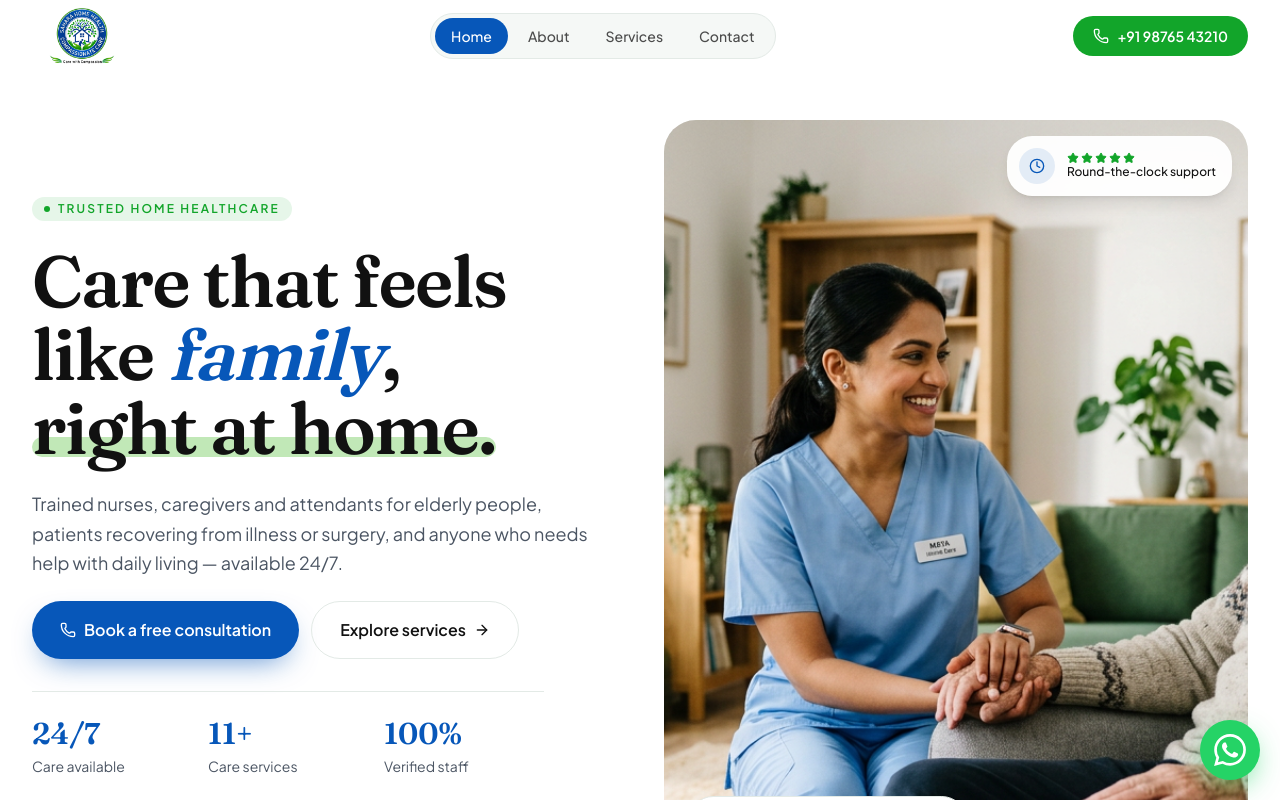
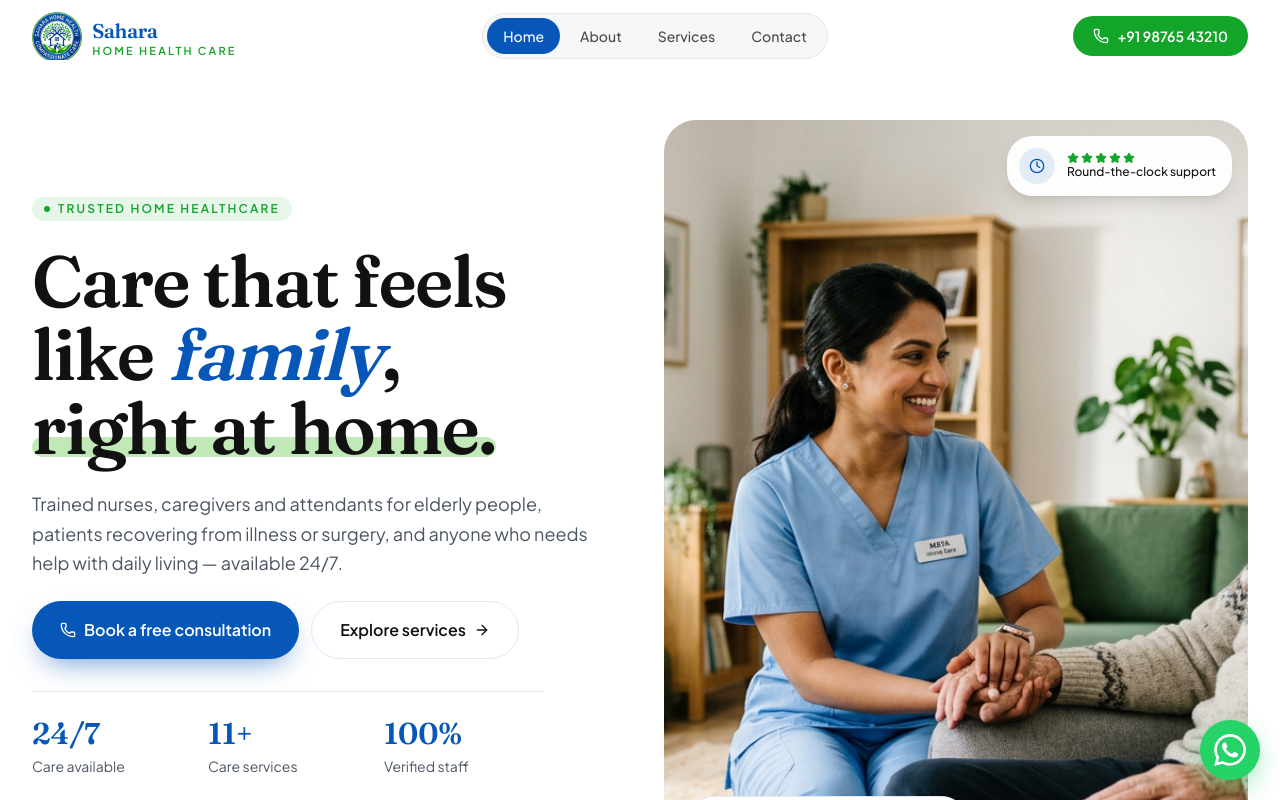
Before and after one commit to ayush65/sahara-home-care, a Next.js app: page / in a window 1280 px wide. Shown: the top 800 px of the page. Built offline with nearby package versions, Linux system fonts and the light colour scheme.

Commit message:
Logo badge with Sahara Home Health Care name beside it

```diff
--- a/components/logo.tsx
+++ b/components/logo.tsx
@@ -6,18 +6,35 @@ export function Logo({ className, inverted = false }: { className?: string; inve
   return (
     <Link
       href="/"
-      className={cn('flex items-center rounded-lg', className)}
+      className={cn('flex items-center gap-2.5 rounded-lg', className)}
       aria-label="Sahara Home Health Care — home"
     >
       <Image
-        src="/logo.png"
-        alt="Sahara Home Health Care — Care with Compassion"
-        width={1376}
-        height={768}
+        src="/logo-mark.png"
+        alt="Sahara Home Health Care logo"
+        width={600}
+        height={574}
         priority
-        className="h-12 w-auto sm:h-14"
+        className="h-11 w-auto sm:h-12"
       />
-      <span className="sr-only">Sahara Home Health Care</span>
+      <span className="flex flex-col leading-none">
+        <span
+          className={cn(
+            'font-display text-xl font-semibold tracking-tight',
+            inverted ? 'text-white' : 'text-brand-blue',
+          )}
+        >
+          Sahara
+        </span>
+        <span
+          className={cn(
+            'text-[11px] font-semibold uppercase tracking-[0.2em]',
+            inverted ? 'text-brand-green-light' : 'text-brand-green',
+          )}
+        >
+          Home Health Care
+        </span>
+      </span>
     </Link>
   )
 }
```
